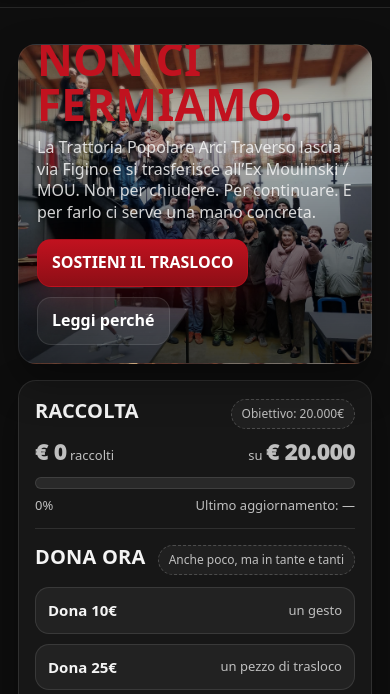
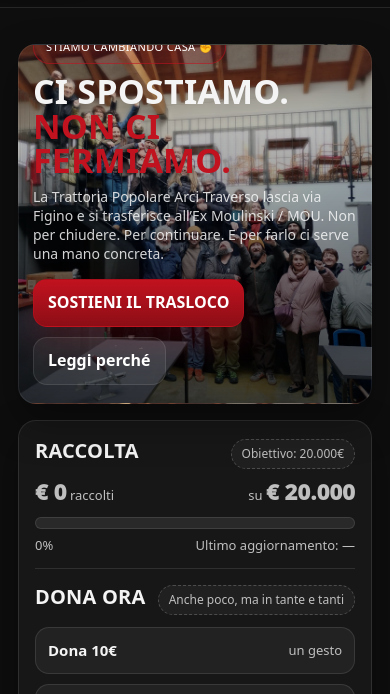
Before and after one commit to beppe87/traverso-nuovo, a plain HTML site: page index.html in a window 390 px wide. Shown: the part 140-834 px from the top of the page. Drawn offline with Linux system fonts and the light colour scheme.

Commit message:
Update index.html

```diff
--- a/index.html
+++ b/index.html
@@ -276,6 +276,22 @@
       background: rgba(255,255,255,.04);
       text-decoration:none;
     }
+
+    /* === Mobile fix: titolo HERO non tranciato === */
+@media (max-width: 520px){
+  .heroMedia{ min-height: 360px; }
+  .heroOverlay{
+    padding: 14px;
+    padding-bottom: calc(18px + env(safe-area-inset-bottom));
+  }
+  h1{
+    font-size: 34px;
+    line-height: 1.02;
+    word-break: break-word;
+  }
+  .kicker{ font-size: 11px; }
+  .lead{ font-size: 14px; }
+}
   </style>
 </head>
 
@@ -568,4 +584,5 @@
   document.getElementById("bar").style.width = pct + "%";
 </script>
 </body>
+
 </html>
```
